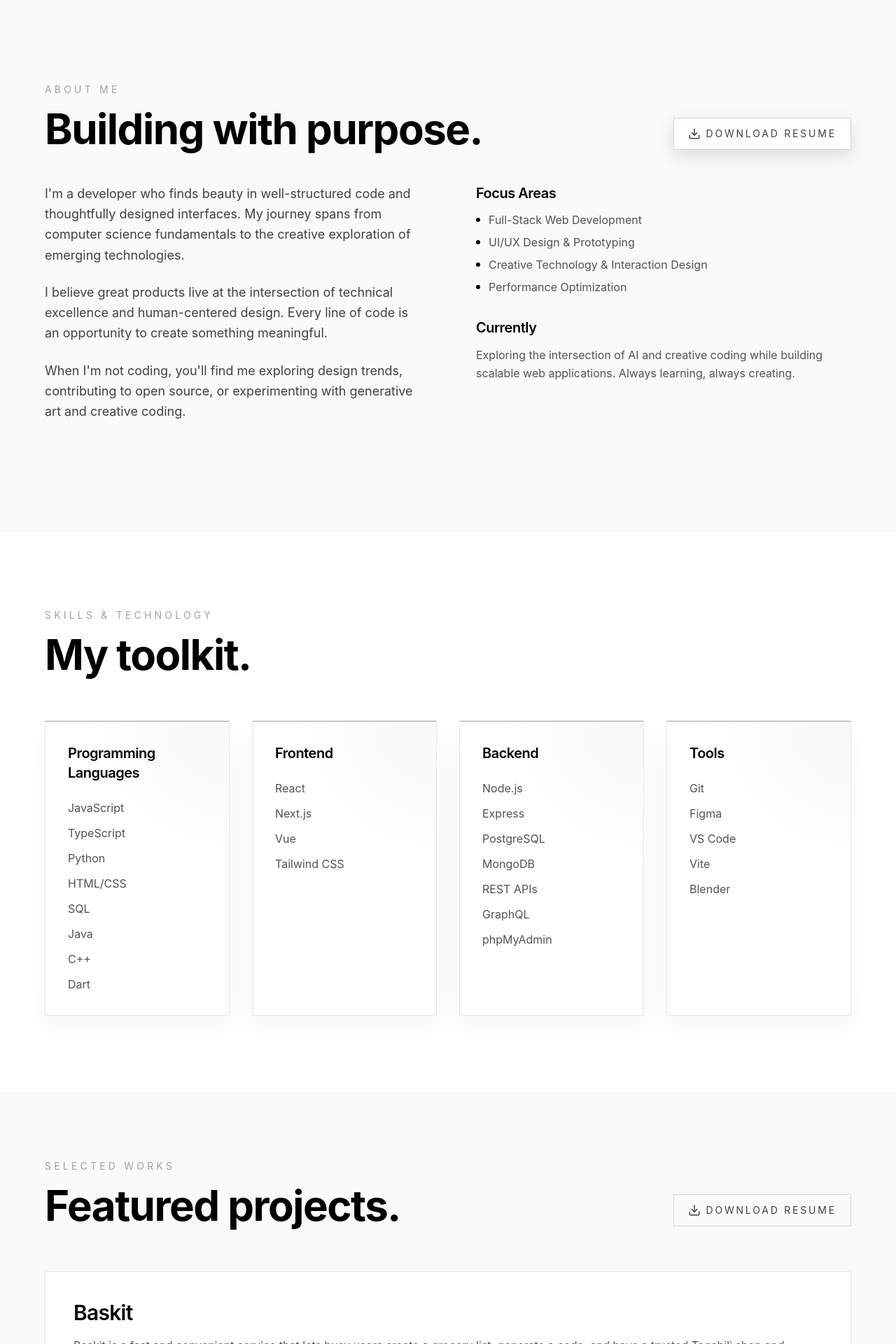
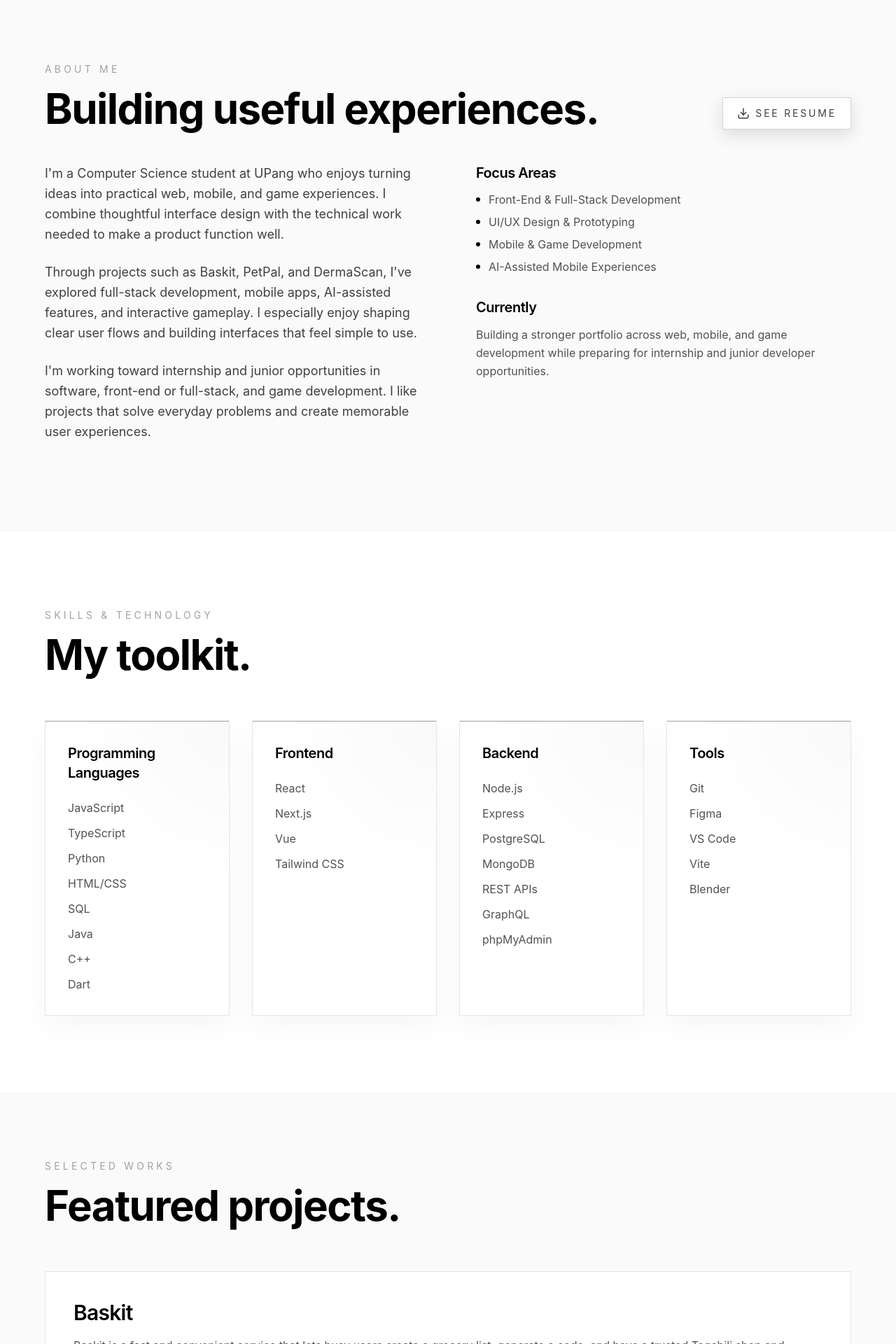
Before and after one commit to krsrcio/krim, a React (Vite) app: page / in a window 1280 px wide. Shown: the part 840-2760 px from the top of the page at 70% size. Built offline with nearby package versions, Linux system fonts and the light colour scheme.

Commit message:
updated portfolio

```diff
--- a/index.html
+++ b/index.html
@@ -37,7 +37,7 @@
       content="Explore projects in software, game, and interactive development by Kristine Castres."
     />
     <meta name="twitter:image" content="/Krim.png" />
-    <link rel="icon" type="image/svg+xml" href="/wait.png" />
+    <link rel="icon" type="image/svg+xml" href="/favicon.svg" />
     <link rel="apple-touch-icon" href="/Krim.png" />
   </head>
 
--- a/src/app/App.tsx
+++ b/src/app/App.tsx
@@ -5,7 +5,6 @@ import { Skills } from './components/Skills';
 import { Projects } from './components/Projects';
 import { Navigation } from './components/Navigation';
 import { SmoothScroll } from './components/SmoothScroll';
-// import { Experience } from './components/Experience';
 import { Contact } from './components/Contact';
 
 export default function App() {
@@ -18,7 +17,6 @@ export default function App() {
           <About />
           <Skills />
           <Projects />
-          {/* <Experience /> */}
           <Contact />
         </main>
       </div>
--- a/src/app/components/About.tsx
+++ b/src/app/components/About.tsx
@@ -52,7 +52,7 @@ export function About() {
               className="text-4xl tracking-tight text-black md:text-6xl"
               style={{ fontWeight: 700 }}
             >
-              Building with purpose.
+              Building useful experiences.
             </h2>
           </div>
           <motion.a
@@ -69,27 +69,29 @@ export function About() {
             aria-label="Download resume"
           >
             <Download size={18} />
-            Download resume
+            See resume
           </motion.a>
         </motion.div>
 
         <div className="grid gap-12 md:grid-cols-2 md:gap-20">
           <motion.div {...leftColumnRevealProps}>
             <p className="mb-6 text-lg leading-relaxed text-neutral-700">
-              I'm a developer who finds beauty in well-structured code and
-              thoughtfully designed interfaces. My journey spans from computer
-              science fundamentals to the creative exploration of emerging
-              technologies.
+              I&apos;m a Computer Science student at UPang who enjoys turning
+              ideas into practical web, mobile, and game experiences. I combine
+              thoughtful interface design with the technical work needed to
+              make a product function well.
             </p>
             <p className="mb-6 text-lg leading-relaxed text-neutral-700">
-              I believe great products live at the intersection of technical
-              excellence and human-centered design. Every line of code is an
-              opportunity to create something meaningful.
+              Through projects such as Baskit, PetPal, and DermaScan, I&apos;ve
+              explored full-stack development, mobile apps, AI-assisted
+              features, and interactive gameplay. I especially enjoy shaping
+              clear user flows and building interfaces that feel simple to use.
             </p>
             <p className="text-lg leading-relaxed text-neutral-700">
-              When I'm not coding, you'll find me exploring design trends,
-              contributing to open source, or experimenting with generative art
-              and creative coding.
+              I&apos;m working toward internship and junior opportunities in
+              software, front-end or full-stack, and game development. I like
+              projects that solve everyday problems and create memorable user
+              experiences.
             </p>
           </motion.div>
 
@@ -104,7 +106,7 @@ export function About() {
               <ul className="space-y-2 text-neutral-600">
                 <li className="flex items-center gap-3">
                   <span className="h-1.5 w-1.5 rounded-full bg-black" />
-                  Full-Stack Web Development
+                  Front-End & Full-Stack Development
                 </li>
                 <li className="flex items-center gap-3">
                   <span className="h-1.5 w-1.5 rounded-full bg-black" />
@@ -112,11 +114,11 @@ export function About() {
                 </li>
                 <li className="flex items-center gap-3">
                   <span className="h-1.5 w-1.5 rounded-full bg-black" />
-                  Creative Technology & Interaction Design
+                  Mobile & Game Development
                 </li>
                 <li className="flex items-center gap-3">
                   <span className="h-1.5 w-1.5 rounded-full bg-black" />
-                  Performance Optimization
+                  AI-Assisted Mobile Experiences
                 </li>
               </ul>
             </div>
@@ -129,9 +131,9 @@ export function About() {
                 Currently
               </h3>
               <p className="leading-relaxed text-neutral-600">
-                Exploring the intersection of AI and creative coding while
-                building scalable web applications. Always learning, always
-                creating.
+                Building a stronger portfolio across web, mobile, and game
+                development while preparing for internship and junior developer
+                opportunities.
               </p>
             </div>
           </motion.div>
--- a/src/app/components/Experience.tsx
+++ /dev/null
@@ -1,86 +0,0 @@
-import { motion } from 'motion/react';
-import { useInView } from 'motion/react';
-import { useRef } from 'react';
-
-const timeline = [
-  {
-    type: 'experience',
-    title: 'UI / UX Designer',
-    organization: 'UPang - Student',
-    period: '2026 - PRESENT',
-    description: 'Building assets for my team using figma and blender.'
-  },
-  {
-    type: 'experience',
-    title: 'Frontend / Backend',
-    organization: 'UPang - Student',
-    period: '2022 - 2025',
-    description: 'Create and managed an entire team through out my 1st and 3rd year 1st sem.'
-  },
-  {
-    type: 'education',
-    title: 'B.S. Computer Science',
-    organization: 'State University',
-    period: '2020 - 2024',
-    description: 'Focused on software engineering, algorithms, and human-computer interaction. Dean\'s List recipient. Active member of CS club.'
-  },
-  {
-    type: 'education',
-    title: 'Web Development Bootcamp',
-    organization: 'Code Academy',
-    period: '2022',
-    description: 'Intensive 12-week program covering full-stack development, modern frameworks, and industry best practices.'
-  }
-];
-
-export function Experience() {
-  const ref = useRef(null);
-  const isInView = useInView(ref, { once: true, margin: '-100px' });
-
-  return (
-    <section id="experience" ref={ref} className="min-h-screen flex items-center px-6 py-24 bg-white">
-      <div className="max-w-6xl mx-auto w-full">
-        <motion.div
-          initial={{ opacity: 0, y: 40 }}
-          animate={isInView ? { opacity: 1, y: 0 } : {}}
-          transition={{ duration: 0.8 }}
-        >
-          <p className="text-sm tracking-[0.3em] uppercase text-neutral-400 mb-4">Background</p>
-          <h2 className="text-4xl md:text-6xl tracking-tight mb-16 text-black" style={{ fontWeight: 700 }}>
-            Experience & Education.
-          </h2>
-        </motion.div>
-
-        <div className="space-y-0">
-          {timeline.map((item, index) => (
-            <motion.div
-              key={index}
-              initial={{ opacity: 0, x: -20 }}
-              animate={isInView ? { opacity: 1, x: 0 } : {}}
-              transition={{ duration: 0.6, delay: index * 0.1 }}
-              className="relative pl-12 pb-12 border-l border-neutral-200 last:border-l-transparent group"
-            >
-              <div className="absolute left-0 top-0 w-3 h-3 -translate-x-[6.5px] bg-neutral-300 rounded-full group-hover:bg-black transition-colors duration-300" />
-
-              <div className="mb-2">
-                <span className="text-xs tracking-wider uppercase text-neutral-400">{item.period}</span>
-              </div>
-
-              <h3 className="text-xl md:text-2xl mb-1 text-black tracking-tight" style={{ fontWeight: 600 }}>
-                {item.title}
-              </h3>
-
-              <p className="text-neutral-600 mb-3" style={{ fontWeight: 500 }}>
-                {item.organization}
-              </p>
-
-              <p className="text-neutral-600 leading-relaxed">
-                {item.description}
-              </p>
-            </motion.div>
-          ))}
-        </div>
-      </div>
-    </section>
-  );
-}
--- a/src/app/components/Navigation.tsx
+++ b/src/app/components/Navigation.tsx
@@ -10,7 +10,6 @@ const navItems = [
   { label: "About", href: "#about" },
   { label: "Skills", href: "#skills" },
   { label: "Projects", href: "#projects" },
-  // { label: "Experience", href: "#experience" },
   { label: "Contact", href: "#contact" },
 ];
 
--- a/src/app/components/Projects.tsx
+++ b/src/app/components/Projects.tsx
@@ -1,6 +1,7 @@
 import { motion, useInView } from 'motion/react';
 import { useRef } from 'react';
-import { Download } from 'lucide-react';
+
+import { usePrefersReducedMotion } from '../hooks/usePrefersReducedMotion';
 
 const projects = [
   {
@@ -42,16 +43,18 @@ const projects = [
 ];
 
 export function Projects() {
-  const ref = useRef(null);
+  const ref = useRef<HTMLElement | null>(null);
   const isInView = useInView(ref, { once: true, margin: '-100px' });
+  const prefersReducedMotion = usePrefersReducedMotion();
+  const shouldAnimate = !prefersReducedMotion;
 
   return (
     <section id="projects" ref={ref} className="min-h-screen flex items-center px-6 py-24 bg-neutral-50">
       <div className="max-w-6xl mx-auto w-full">
         <motion.div
-          initial={{ opacity: 0, y: 40 }}
-          animate={isInView ? { opacity: 1, y: 0 } : {}}
-          transition={{ duration: 0.8 }}
+          initial={shouldAnimate ? { opacity: 0, y: 40 } : false}
+          animate={shouldAnimate && isInView ? { opacity: 1, y: 0 } : undefined}
+          transition={shouldAnimate ? { duration: 0.8 } : undefined}
           className="flex flex-col gap-6 md:flex-row md:items-end md:justify-between"
         >
           <div>
@@ -60,15 +63,6 @@ export function Projects() {
               Featured projects.
             </h2>
           </div>
-          <a
-            href="/resume.pdf"
-            download
-            className="inline-flex items-center gap-2 text-sm tracking-[0.2em] uppercase border border-neutral-300 px-5 py-3 text-neutral-700 hover:text-black hover:border-black transition-colors duration-300"
-            aria-label="Download resume"
-          >
-            <Download size={18} />
-            Download resume
-          </a>
         </motion.div>
 
         <div className="h-16" />
@@ -77,14 +71,18 @@ export function Projects() {
           {projects.map((project, index) => (
             <motion.article
               key={project.title}
-              initial={{ opacity: 0, y: 40 }}
-              animate={isInView ? { opacity: 1, y: 0 } : {}}
-              transition={{ duration: 0.6, delay: index * 0.1 }}
-              className="border border-neutral-200 p-8 md:p-10 hover:border-black transition-all duration-300 group bg-white"
+              initial={shouldAnimate ? { opacity: 0, y: 40 } : false}
+              animate={shouldAnimate && isInView ? { opacity: 1, y: 0 } : undefined}
+              transition={
+                shouldAnimate
+                  ? { duration: 0.6, delay: index * 0.1 }
+                  : undefined
+              }
+              className="group border border-neutral-200 bg-white p-8 transition-all duration-300 hover:border-black motion-reduce:transition-none md:p-10"
             >
               <div className="flex flex-col md:flex-row md:items-start md:justify-between gap-6 mb-6">
                 <div className="flex-1">
-                  <h3 className="text-2xl md:text-3xl mb-4 text-black tracking-tight group-hover:text-neutral-700 transition-colors duration-300" style={{ fontWeight: 600 }}>
+                  <h3 className="mb-4 text-2xl tracking-tight text-black transition-colors duration-300 group-hover:text-neutral-700 motion-reduce:transition-none md:text-3xl" style={{ fontWeight: 600 }}>
                     {project.title}
                   </h3>
                   <p className="text-neutral-600 leading-relaxed mb-6">
@@ -94,7 +92,7 @@ export function Projects() {
                     {project.tech.map((tech, techIndex) => (
                       <span
                         key={`${tech}-${techIndex}`}
-                        className="text-xs tracking-wider uppercase px-3 py-1.5 border border-neutral-200 text-neutral-600 group-hover:border-neutral-400 transition-colors duration-300"
+                        className="border border-neutral-200 px-3 py-1.5 text-xs uppercase tracking-wider text-neutral-600 transition-colors duration-300 group-hover:border-neutral-400 motion-reduce:transition-none"
                       >
                         {tech}
                       </span>
```
Also changed, not shown: src/app/components/Contact.tsx (+10 -2 lines).
